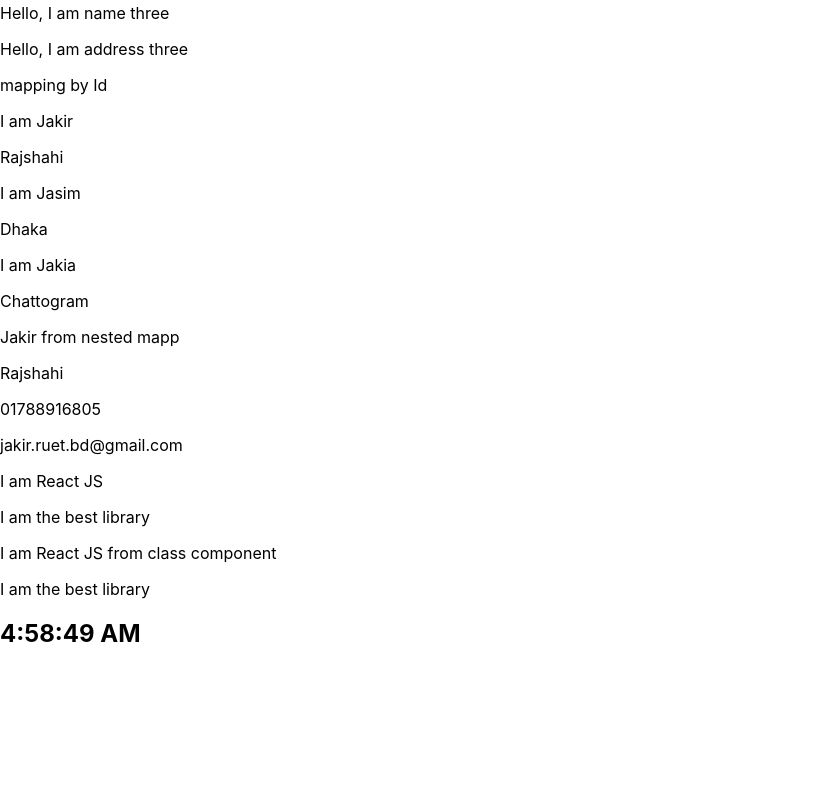
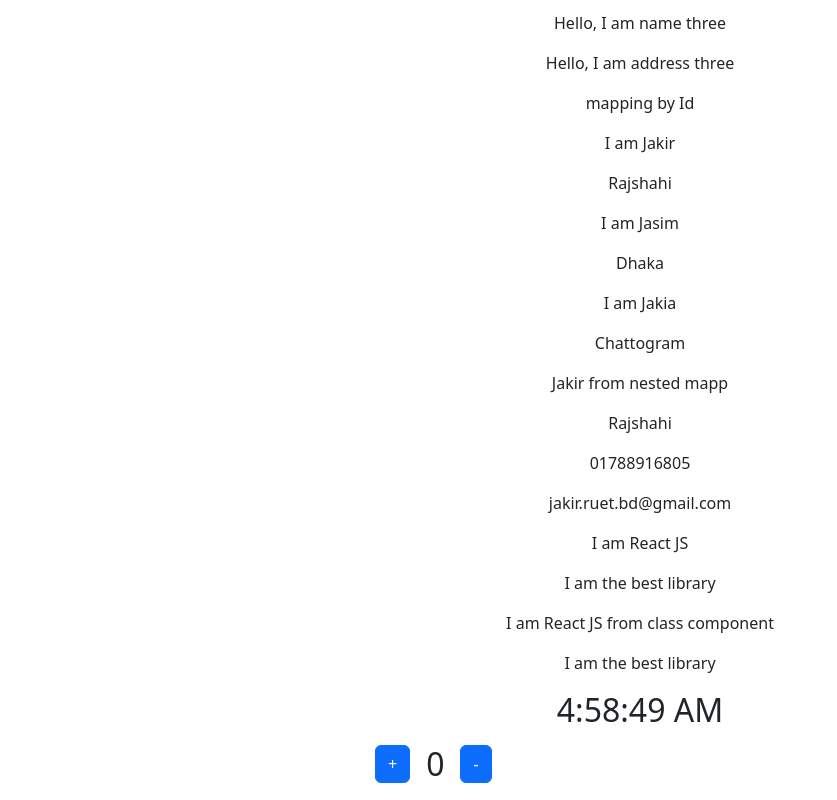
Before and after one commit to jakir-ruet/my-app, a React (Create React App) app: page / in a window 1280 px wide. Shown: the part 229-1029 px from the top of the page, without its empty margins (0-837 px from the left). Before the commit the page ends 897 px from the top, so only its background shows below. Built offline with nearby package versions, Linux system fonts and the light colour scheme.

Commit message:
counter desing going on

```diff
--- a/package.json
+++ b/package.json
@@ -6,6 +6,7 @@
     "@testing-library/jest-dom": "^5.16.5",
     "@testing-library/react": "^13.4.0",
     "@testing-library/user-event": "^13.5.0",
+    "bootstrap": "^5.2.3",
     "react": "^18.2.0",
     "react-dom": "^18.2.0",
     "react-scripts": "5.0.1",
--- a/src/app/App.css
+++ b/src/app/App.css
@@ -0,0 +1,3 @@
+.app{
+   text-align: center;
+}
--- a/src/app/App.js
+++ b/src/app/App.js
@@ -5,16 +5,18 @@
 import NestedMap from '../container/nestedmap/NestedMap';
 import ClassComponent from '../container/classcomponent/ClassComponent';
 import StateLifeCycle from '../container/classcomponent/statelifecycle/StateLifeCycle';
+import StateHandler from '../container/statehandler/StateHandler';
 
 function App() {
   return (
-    <div className="App">
+    <div className="app">
       <MyProps />
       <MyMapping />
       <MappingById />
       <NestedMap />
       <ClassComponent />
       <StateLifeCycle />
+      <StateHandler />
     </div>
   );
 }
--- /dev/null
+++ b/src/container/statehandler/StateHandler.js
@@ -0,0 +1,12 @@
+import React from "react";
+import MyState from "./component/MyState";
+
+function StateHandler() {
+   return (
+      <div>
+         <MyState name='jakir state handler'/>
+      </div>
+   )
+}
+
+export default StateHandler;
--- /dev/null
+++ b/src/container/statehandler/component/MyState.js
@@ -0,0 +1,31 @@
+import React, { Component } from "react";
+
+class MyState extends Component{
+   constructor(props) {
+      super(props)
+      this.state = {
+         count: 0
+      }
+   }
+   render() {
+      const { count } = this.state;
+      return (
+         <div className="container">
+            <div className="row text-center">
+               <div className="col-md-6 offset-3">
+                  <div className="d-flex flex-row bd-highlight">
+                     <div className="p-2 bd-highlight">
+                        <button className="btn btn-primary">+</button>
+                     </div>
+                     <div className="p-2 bd-highlight"><h2>{count}</h2></div>
+                     <div className="p-2 bd-highlight">
+                        <button className="btn btn-primary">-</button>
+                     </div>
+                  </div>
+               </div>
+            </div>
+         </div>
+      )
+   }
+}
+export default MyState;
--- a/src/index.js
+++ b/src/index.js
@@ -3,6 +3,7 @@
 import './mics/index.css';
 import App from './app/App';
 import reportWebVitals from './mics/reportWebVitals';
+import 'bootstrap/dist/css/bootstrap.min.css';
 
 const root = ReactDOM.createRoot(document.getElementById('root'));
 root.render(
```
Also changed, not shown: 1 other file (tests, documents, lock files or other folders).
